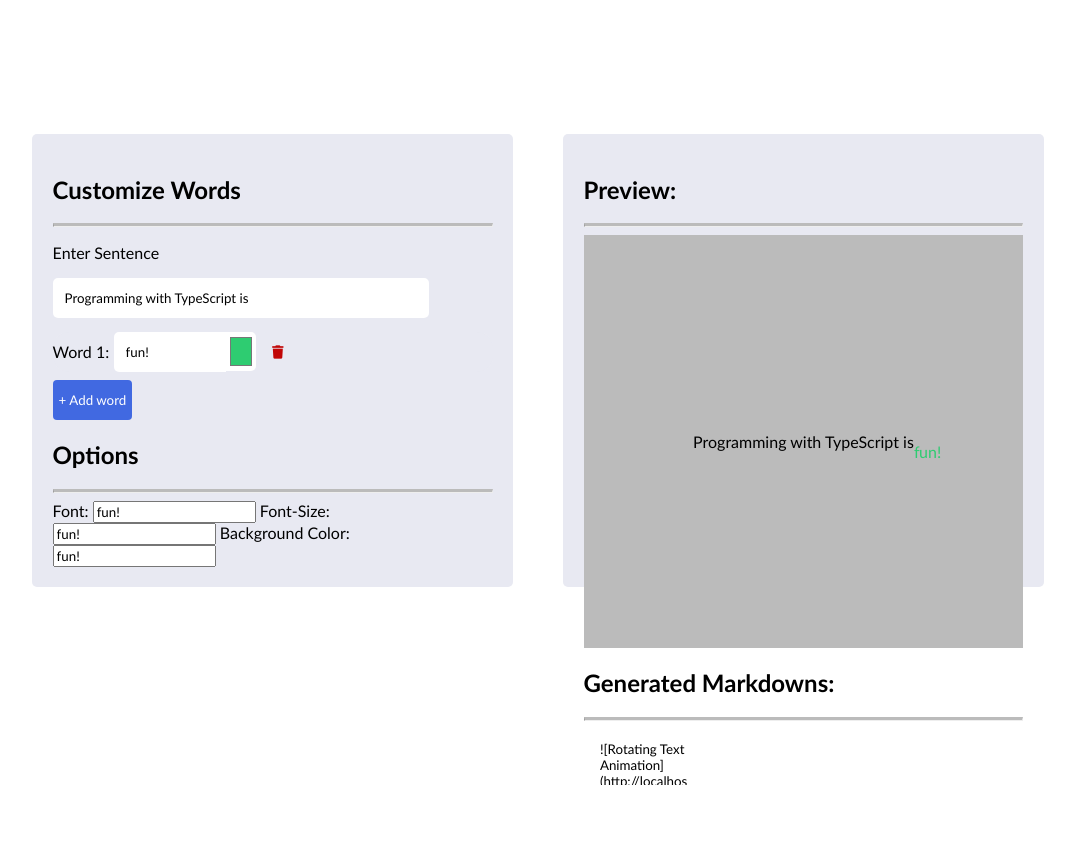
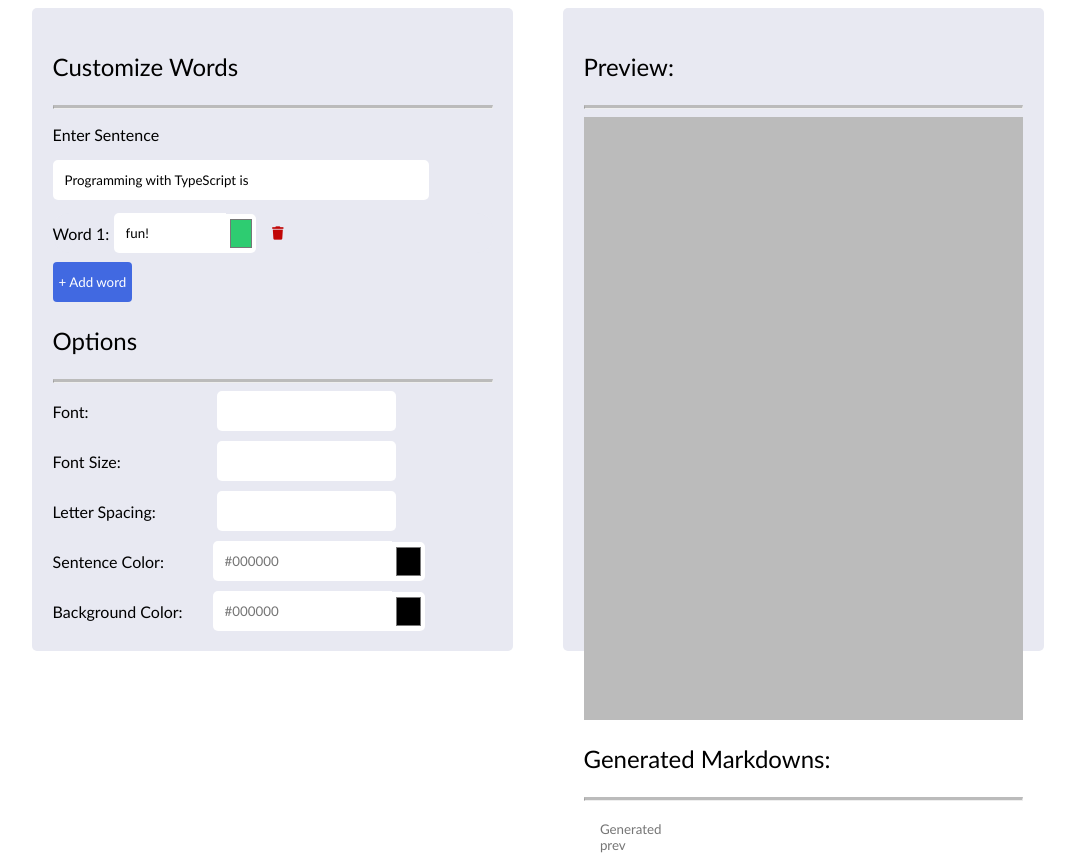
Before and after one commit to mnelson711/ReadMeAnimation, a plain HTML site: page index.html in a window 1280 px wide. Shown: the whole page, without its empty margins (102-1177 px from the left). Before the commit the page ends 800 px from the top, so only its background shows below. Drawn offline with Linux system fonts and the light colour scheme.

Commit message:
front-end for options done

```diff
--- a/index.html
+++ b/index.html
@@ -14,7 +14,7 @@
 <body>
     <div class="overall" id="generator">
         <div class="left-form-wrapper">
-            <h2>Customize Words</h2>
+            <p class="title">Customize Words</p>
             <hr class="solid">
             <form>
                 <div class="sentence">
@@ -34,28 +34,50 @@
 
                 <button type="button" id="add-button" class="add-button">+  Add  word</button>
 
-                <h2>Options</h2>
+                <p class="title">Options</p>
                 <hr class="solid">
                 <div class="options-container">
-                    <label for="word-1" class="option-label">Font: </label>
-                    <input type="text" id="word-1"  value="fun!" class="option-input">
-                    <label for="word-1" class="option-label">Font-Size: </label>
-                    <input type="text" id="word-1"  value="fun!" class="option-input">
-                    <label for="word-1" class="option-label">Background Color: </label>
-                    <input type="text" id="word-1"  value="fun!" class="option-input">
+                    <div class="form-group">
+                        <label for="font">Font:</label>
+                        <input type="text" class="option-input" id="font" name="font">
+                    </div>
+                    <div class="form-group">
+                        <label for="fontSize">Font Size:</label>
+                        <input type="number" class="option-input" id="fontSize" name="fontSize">
+                    </div>
+                    <div class="form-group">
+                        <label for="letterSpacing">Letter Spacing:</label>
+                        <input type="text" class="option-input" id="letterSpacing" name="letterSpacing">
+                    </div>
+                    <div class="form-group">
+                        <label for="color-input-group">Sentence Color:</label>
+                        <div class="color-input-group">
+                            <input type="text" id="sentenceColorText" class="color-text" placeholder="#000000">
+                            <input type="color" id="sentenceColorPicker" class="color-picker">
+                        </div>
+                    </div>
+                    <div class="form-group">
+                        <label for="color-input-group">Background Color:</label>
+                        <div class="color-input-group">
+                            <input type="text" id="bgColorText" class="color-text" placeholder="#000000">
+                            <input type="color" id="bgColorPicker" class="color-picker">
+
+                        </div>
+                    </div>
                 </div>
+
             </form>
         </div>
 
         <div class="right-preview-wrapper">
-            <h2>Preview:</h2>
+            <p class="title">Preview:</p>
             <hr class="solid">
             <div class="preview-container">
                 <p id="preview-sentence"></p>
                 <p id="preview-words"></p>
             </div>
 
-            <h2>Generated Markdowns:</h2>
+            <p class="title">Generated Markdowns:</p>
             <hr class="solid">
             <textarea id="generated-markdown" readonly class="markdown-textarea" placeholder="Generated prev"></textarea>
         </div>
--- a/preview2.js
+++ b/preview2.js
@@ -255,6 +255,57 @@ document.addEventListener("DOMContentLoaded", function () {
       input.addEventListener("input", updatePreview);
     });
 
+      const sentenceColorPicker = document.getElementById(
+        "sentenceColorPicker"
+      );
+      const sentenceColorText = document.getElementById("sentenceColorText");
+
+      // Update the text input when the color picker changes
+      sentenceColorPicker.addEventListener("input", function () {
+        sentenceColorText.value = sentenceColorPicker.value.toUpperCase();
+      });
+
+      // Update the color picker when the text input changes
+      sentenceColorText.addEventListener("input", function () {
+        const isValidHex = /^#([0-9A-F]{3}){1,2}$/i.test(
+          sentenceColorText.value
+        );
+        if (isValidHex) {
+          sentenceColorPicker.value = sentenceColorText.value;
+        }
+      });
+
+        const bgColorPicker = document.getElementById("bgColorPicker");
+        const bgColorText = document.getElementById("bgColorText");
+
+        // Update the text input when the color picker changes
+        bgColorPicker.addEventListener("input", function () {
+          bgColorText.value = bgColorPicker.value.toUpperCase();
+        });
+
+        // Update the color picker when the text input changes
+        bgColorText.addEventListener("input", function () {
+          const isValidHex = /^#([0-9A-F]{3}){1,2}$/i.test(bgColorText.value);
+          if (isValidHex) {
+            bgColorPicker.value = bgColorText.value;
+          }
+        });
+
+      // Optional: Ensure valid input and format hex code correctly
+      colorText.addEventListener("blur", function () {
+        let color = colorText.value;
+        if (!color.startsWith("#")) {
+          color = "#" + color;
+        }
+        if (color.length === 4 || color.length === 7) {
+          colorText.value = color.toUpperCase();
+        } else {
+          // Reset to default if the input is invalid
+          colorText.value = colorPicker.value.toUpperCase();
+        }
+      });
+
+
     updatePreview(); // Initial preview generation
   }
 });
--- a/test.css
+++ b/test.css
@@ -4,8 +4,12 @@
 
 .overall {
     display: flex;
-    padding: 10%;
+    padding-inline: 10%;
     gap: 5%;
+}
+
+.title {
+    font-size: 24px;
 }
 
 .left-form-wrapper {
@@ -13,6 +17,7 @@
     background-color: #e8e9f2;
     border-radius: 5px;
     padding: 2%;
+    /* width: 40%; */
 }
 
 .right-preview-wrapper {
@@ -104,6 +109,81 @@ hr.solid {
     margin-top: 2%;
 }
 
+
+/* Options Section */
+.options-container {
+    display: flex;
+    flex-direction: column;
+    gap: 10px;
+    /* Space between the form groups */
+}
+
+.form-group {
+    display: flex;
+    align-items: center;
+}
+
+.form-group label {
+    min-width: 150px;
+    /* Set a fixed or minimum width for the labels */
+    margin-right: 10px;
+    /* Space between the label and input */
+    text-align: left;
+    /* Align the label text to the right */
+}
+
+.option-input {
+    /* flex: 1; */
+    border: none;
+    padding: 12px;
+    border-radius: 5px;
+    outline: none;
+    margin-left: 1%;
+    /* width: 30%; */
+    /* Allow the input to take up the remaining space */
+}
+
+/* .color-input-option {
+    width: 20%;
+    background-color: white;
+    border: none;
+    border-radius: 5px;
+    height: 39px;
+    width: 7%;
+    transition: 0.3s;
+} */
+
+.color-input-group {
+    display: flex;
+    align-items: center;
+    width: 100%;
+}
+
+.color-picker {
+    padding-left: 1%;
+    border: none;
+    background: none;
+    background-color: white;
+    border: none;
+    border-top-right-radius: 5px;
+    border-bottom-right-radius: 5px;
+    height: 39px;
+    width: 12%;
+    transition: 0.3s;
+}
+
+.color-text {
+    /* width: 100px; */
+    text-transform: uppercase;
+    border: none;
+    padding: 12px;
+    border-top-left-radius: 5px;
+    border-bottom-left-radius: 5px;
+    outline: none;
+    /* width: 50%; */
+}
+
+
 /* Preview Section */
 
 .markdown-textarea {
```
